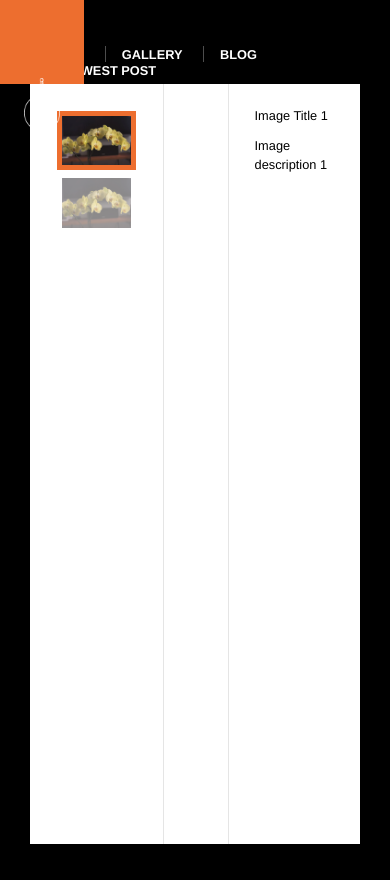
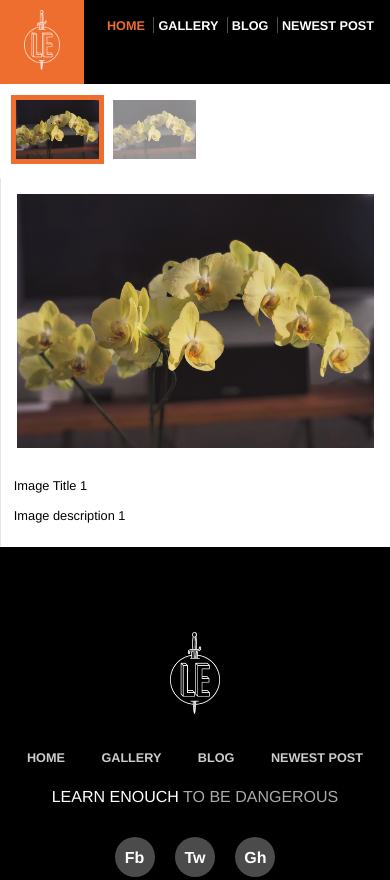
Before and after one commit to mrdotballard/mrdotballard.github.io, a plain HTML site: page _site/gallery/index.html in a window 390 px wide. Shown: the top 880 px of the page. Drawn offline with Linux system fonts and the light colour scheme.

Commit message:
Finish mobile adapting

```diff
--- a/_site/css/main.css
+++ b/_site/css/main.css
@@ -394,7 +394,8 @@ h4 {
 
 /*BLOG STYLES*/
 .blog-recent {
-  text-align: right;
+  text-align: left;
+  /* padding-left: 5em; */
 }
 .blog-title-list {
   list-style: none;
@@ -475,3 +476,79 @@ vertical-align: middle;
     margin-top: 3em;
     padding-top: 2em;
 }
+
+
+/*MEDIA STYLES*/
+/*when browser window is less than 800 apply all following styles*/
+@media (max-width: 800px){
+  html {
+    box-shadow: none;
+    padding: 0;
+  }
+
+  /*HEADER STYLES */
+  .header-nav {
+    padding: 2vh 1em 0 0 ;
+  }
+  .header-nav > li {
+    margin-left: 0.25em;
+  }
+  .header-nav > li ~ li {
+    padding-left: 0.25em;
+  }
+  .nav-links a {
+    font-size: 3.25vw;
+  }
+  .header-logo {
+    left: auto;
+  }
+  /*HOME STYLES*/
+  .home-callout {
+    flex-direction: column;
+  }
+  .callout-copy {
+    flex: 1;
+  }
+  .bio-box {
+    float: none;
+    font-size: 1.3rem;
+    width: auto;
+  }
+
+  /* GALLERY STYLES */
+  .gallery {
+    flex-direction: column;
+  }
+  .gallery .col {
+    padding: 1em;
+  }
+  .gallery .gallery-thumbs {
+    flex: 1;
+    height: auto;
+    white-space: nowrap;
+    width: 100vw;
+  }
+  .gallery-thumbs > div {
+    display: inline-block;
+  }
+  .gallery-thumbs img {
+    height: 7vh;
+    margin: 0 10px 0 0 ;
+    width: auto;
+  }
+  .gallery .gallery-info {
+    flex: 1;
+  }
+
+  /* BLOG STYLES */
+  /* .blog-recent {
+    display: none;
+  } */
+  .blog-previews {
+    padding: 0;
+  }
+  .col-two {
+    flex-direction: column-reverse;
+    align-items: center;
+  }
+}
--- a/_site/gallery/index.html
+++ b/_site/gallery/index.html
@@ -14,7 +14,7 @@
       <li><a href="/">Home</a></li>
 <li><a href="/gallery">Gallery</a></li>
 <li><a href="/blog#">Blog</a></li>
-<li><a href="">Newest Post</a></li>
+<li><a href="/2018/12/07/title-of-post.html">Newest Post</a></li>
 
     </ul>
   </nav>
@@ -60,7 +60,7 @@
       <li><a href="/">Home</a></li>
 <li><a href="/gallery">Gallery</a></li>
 <li><a href="/blog#">Blog</a></li>
-<li><a href="">Newest Post</a></li>
+<li><a href="/2018/12/07/title-of-post.html">Newest Post</a></li>
 
     </ul>
   </nav>
--- a/css/main.css
+++ b/css/main.css
@@ -394,7 +394,8 @@ h4 {
 
 /*BLOG STYLES*/
 .blog-recent {
-  text-align: right;
+  text-align: left;
+  /* padding-left: 5em; */
 }
 .blog-title-list {
   list-style: none;
@@ -475,3 +476,79 @@ vertical-align: middle;
     margin-top: 3em;
     padding-top: 2em;
 }
+
+
+/*MEDIA STYLES*/
+/*when browser window is less than 800 apply all following styles*/
+@media (max-width: 800px){
+  html {
+    box-shadow: none;
+    padding: 0;
+  }
+
+  /*HEADER STYLES */
+  .header-nav {
+    padding: 2vh 1em 0 0 ;
+  }
+  .header-nav > li {
+    margin-left: 0.25em;
+  }
+  .header-nav > li ~ li {
+    padding-left: 0.25em;
+  }
+  .nav-links a {
+    font-size: 3.25vw;
+  }
+  .header-logo {
+    left: auto;
+  }
+  /*HOME STYLES*/
+  .home-callout {
+    flex-direction: column;
+  }
+  .callout-copy {
+    flex: 1;
+  }
+  .bio-box {
+    float: none;
+    font-size: 1.3rem;
+    width: auto;
+  }
+
+  /* GALLERY STYLES */
+  .gallery {
+    flex-direction: column;
+  }
+  .gallery .col {
+    padding: 1em;
+  }
+  .gallery .gallery-thumbs {
+    flex: 1;
+    height: auto;
+    white-space: nowrap;
+    width: 100vw;
+  }
+  .gallery-thumbs > div {
+    display: inline-block;
+  }
+  .gallery-thumbs img {
+    height: 7vh;
+    margin: 0 10px 0 0 ;
+    width: auto;
+  }
+  .gallery .gallery-info {
+    flex: 1;
+  }
+
+  /* BLOG STYLES */
+  /* .blog-recent {
+    display: none;
+  } */
+  .blog-previews {
+    padding: 0;
+  }
+  .col-two {
+    flex-direction: column-reverse;
+    align-items: center;
+  }
+}
```
Also changed, not shown: _includes/nav-links.html (+1 -1 lines), _includes/post-excerpt.html (+0 -1 lines), _includes/recent-posts.html (added, +9 -0 lines), _layouts/post.html (+3 -8 lines), _site/2018/12/05/title-of-post.html (+11 -5 lines), _site/2018/12/06/title-of-post.html (+11 -5 lines), _site/2018/12/07/title-of-post.html (+11 -5 lines), _site/blog/index.html (+3 -10 lines), _site/index.html (+3 -4 lines), blog/index.html (+1 -12 lines).
